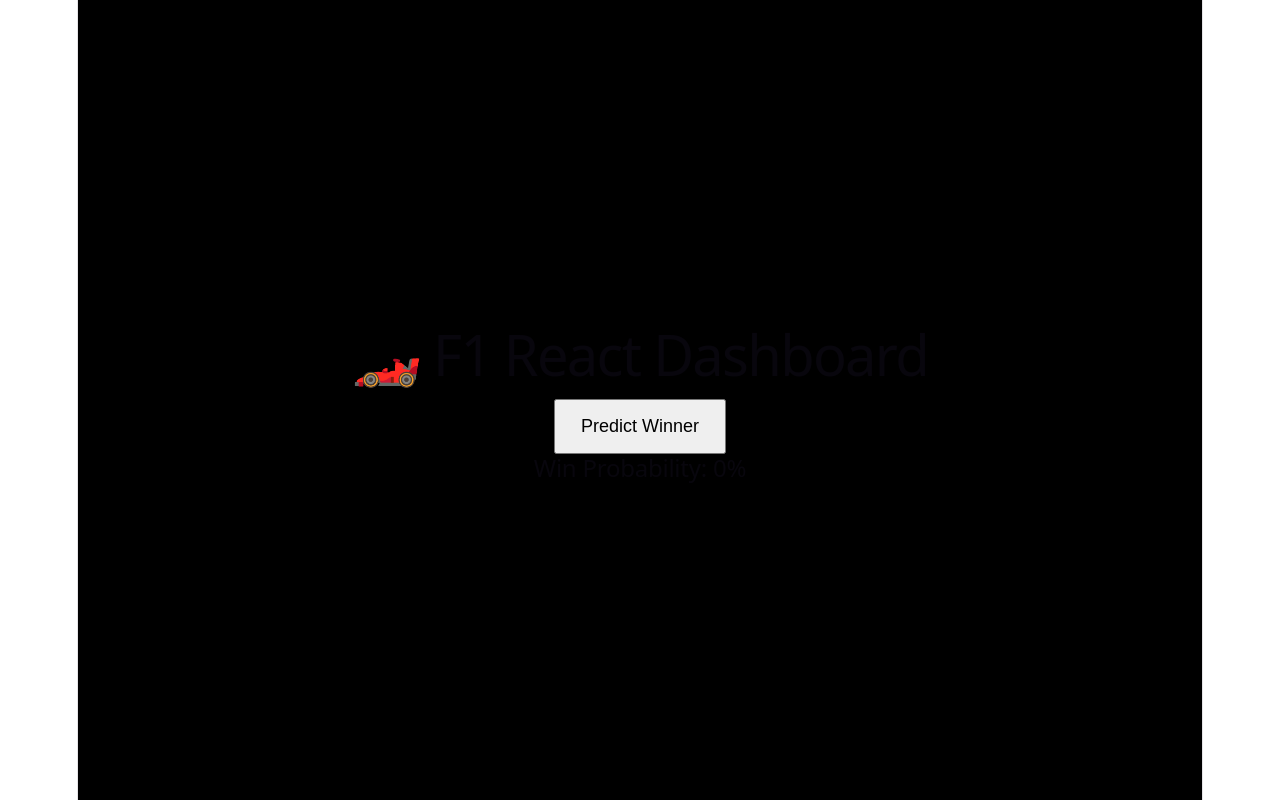
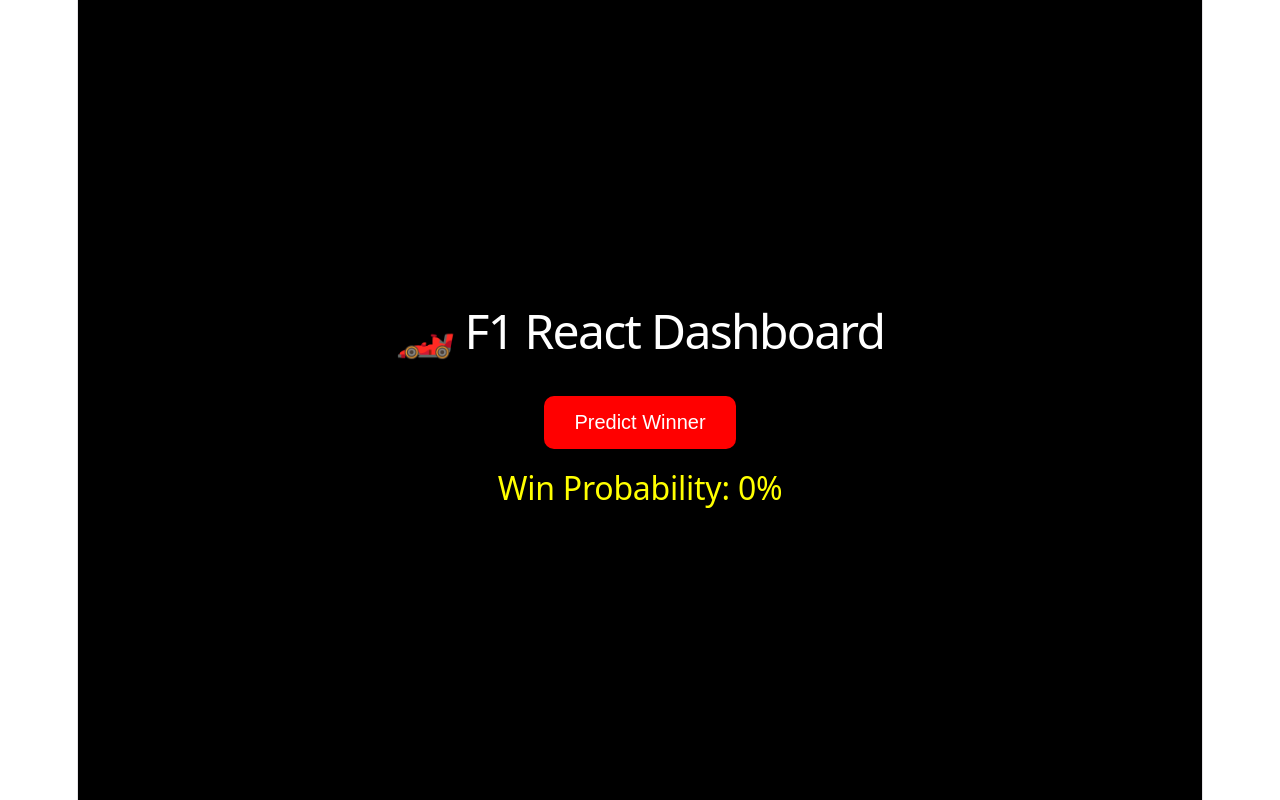
Before and after one commit to lokeshwarsura/f1-race-predictor, a React (Vite) app in the folder f1-react-dashboard/: page / in a window 1280 px wide. Built offline with nearby package versions, Linux system fonts and the light colour scheme.

Commit message:
fixed ui visibility

```diff
--- a/f1-react-dashboard/src/App.jsx
+++ b/f1-react-dashboard/src/App.jsx
@@ -4,7 +4,7 @@ function App() {
 
   const [probability, setProbability] = useState(0)
 
-  async function predictWinner() {
+  function predictWinner() {
 
     setProbability(78.42)
 
@@ -20,24 +20,41 @@ function App() {
         display: 'flex',
         flexDirection: 'column',
         justifyContent: 'center',
-        alignItems: 'center'
+        alignItems: 'center',
+        gap: '20px'
       }}
     >
 
-      <h1>🏎️ F1 React Dashboard</h1>
+      <h1
+        style={{
+          color: 'white',
+          fontSize: '48px'
+        }}
+      >
+        🏎️ F1 React Dashboard
+      </h1>
 
       <button
         onClick={predictWinner}
         style={{
-          padding: '15px 25px',
-          fontSize: '18px',
+          padding: '15px 30px',
+          fontSize: '20px',
+          background: 'red',
+          color: 'white',
+          border: 'none',
+          borderRadius: '10px',
           cursor: 'pointer'
         }}
       >
         Predict Winner
       </button>
 
-      <h2>
+      <h2
+        style={{
+          color: 'yellow',
+          fontSize: '32px'
+        }}
+      >
         Win Probability: {probability}%
       </h2>
 
```
